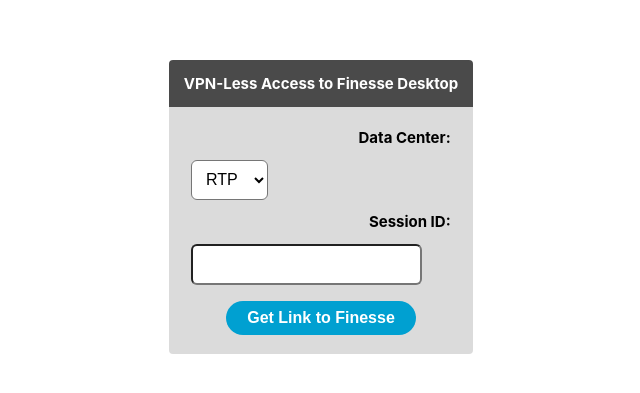
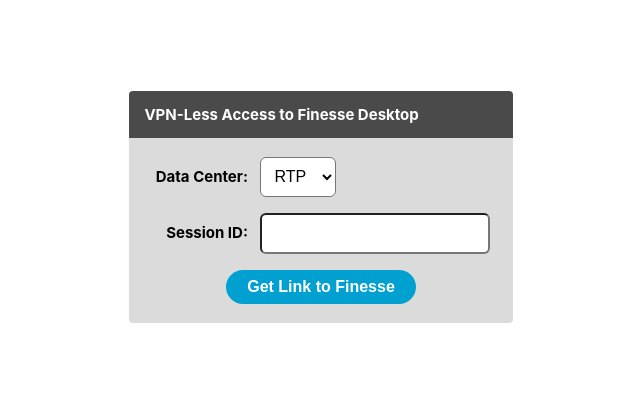
Before and after one commit to ccondry/finesse-forwarder, a Vue app: page / in a window 1280 px wide. Shown: the part 193-586 px from the top of the page, without its empty margins (319-959 px from the left). Built offline with nearby package versions, Linux system fonts and the light colour scheme.

Commit message:
fix grid layout

```diff
--- a/src/App.vue
+++ b/src/App.vue
@@ -2,7 +2,6 @@
   <div style="display: flex; justify-content: center; flex-direction: column; align-items: center; height: 100vh;">
     <Message title="VPN-Less Access to Finesse Desktop">
       <div style="display: flex; flex-direction: column; gap: 1rem;">
-        <div class="field-group">
         <!-- datacenter -->
         <Field label="Data Center:">
           <Select
@@ -22,7 +21,6 @@
         <Field label="Session ID:">
           <input type="text" v-model="form.sessionId" />
         </Field>
-        </div>
 
         <!-- Submit button -->
         <div style="display: flex; justify-content: center;">
--- a/src/assets/main.css
+++ b/src/assets/main.css
@@ -43,9 +43,9 @@ a {
 }
 
 /* space out multiple fields in a column */
-.field:not(:last-child) {
+/* .field:not(:last-child) {
   margin-bottom: 0.75rem;
-}
+} */
 
 .field-content > .control:not(:last-child) {
   margin-right: 0.75rem;
@@ -250,12 +250,12 @@ select {
   background-color: var(--color-background);
 }
 
-.field-group {
+.field {
   display: grid;
   /* First column for labels, second for fields */
-  grid-template-columns: repeat(2, 6rem, 8rem);
+  grid-template-columns: 6rem 1fr;
   /* Adjust the gap size as needed */
-  gap: 10px;
+  gap: 0.75rem;
   /* align label vertically */
   align-items: center;
 }
--- a/src/components/Field.vue
+++ b/src/components/Field.vue
@@ -1,7 +1,9 @@
 <template>
-  <label v-if="label" :for="id">{{ label }}</label>
-  <div class="field-content" :class="{ grouped }">
-    <slot></slot>
+  <div class="field">
+    <label v-if="label" :for="id">{{ label }}</label>
+    <div class="field-content" :class="{ grouped }">
+      <slot></slot>
+    </div>
   </div>
 </template>
 
```
Lines whose indentation alone changed are shown as unchanged.
